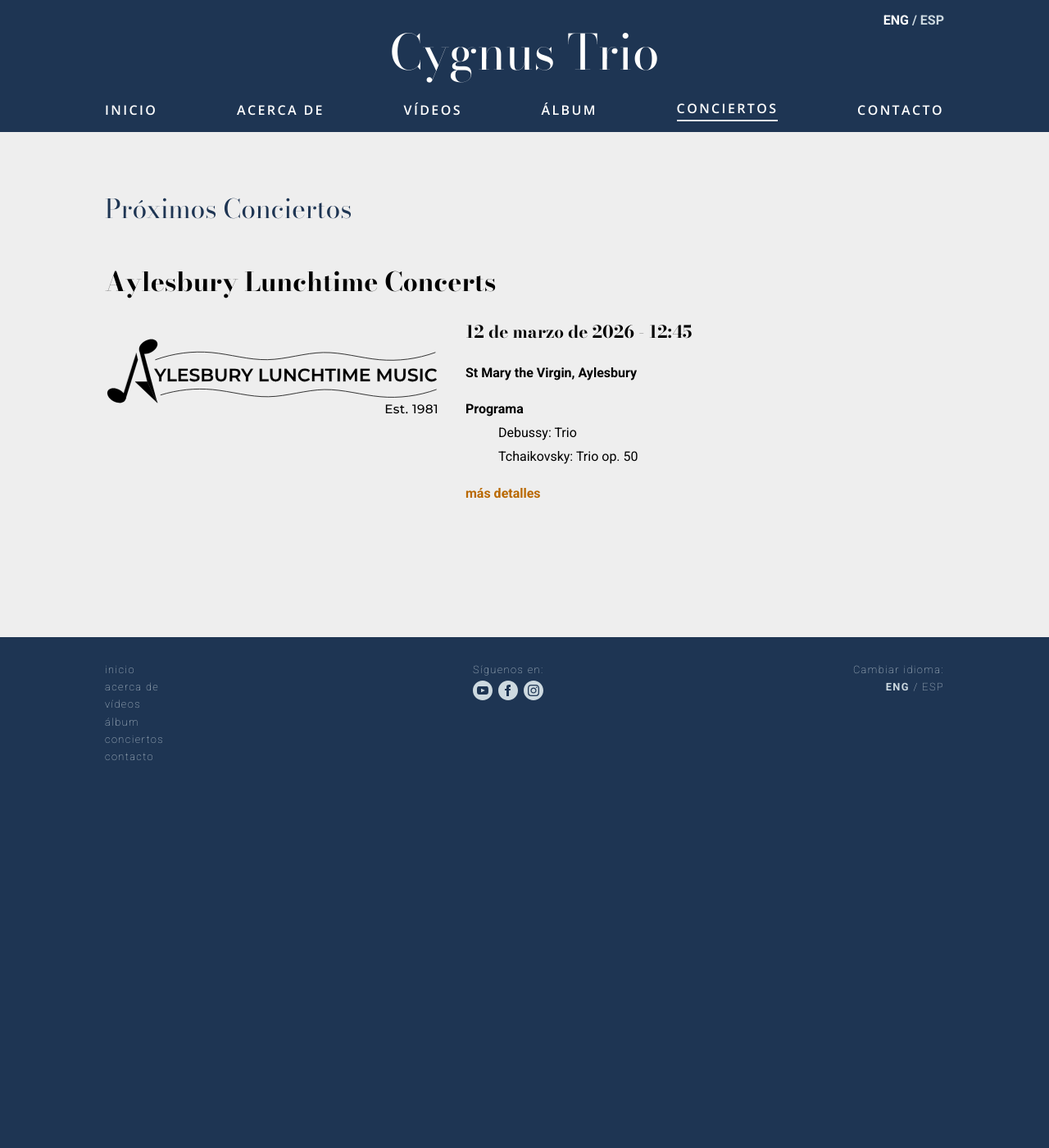
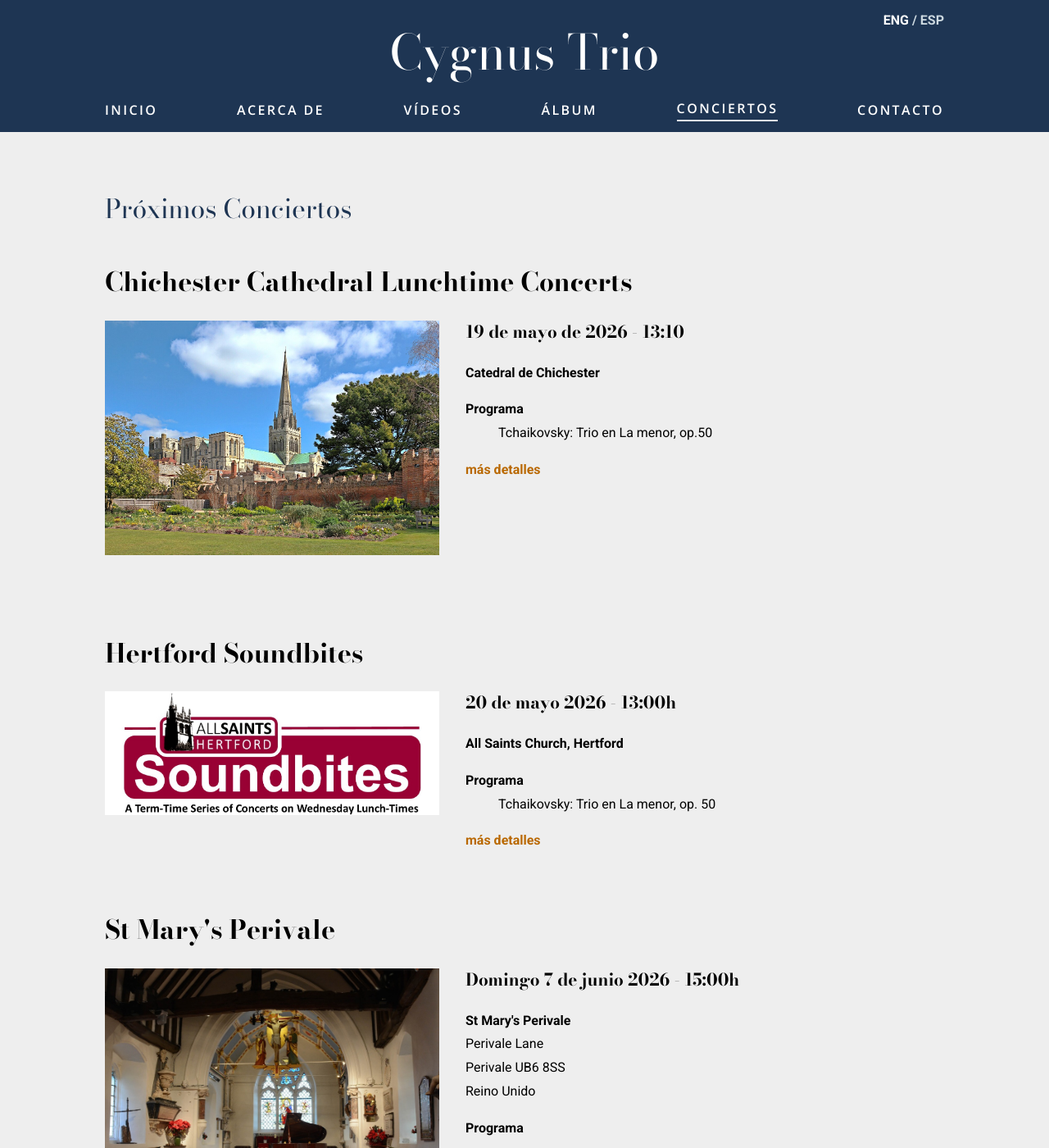
Before and after one commit to javiermontanana/cygnus-trio-website, a Jekyll site: the page built from es/conciertos.html, in a window 1280 px wide and 1400 px high. Shown: the whole window at 82% size. Built offline with Jekyll 4.4.1, drawn with Linux system fonts in a browser that asks for light colours.

Commit message:
concerts

```diff
--- a/_data/past-concerts.yml
+++ b/_data/past-concerts.yml
@@ -1,5 +1,41 @@
 
 
+- 2026-03-12-Aylesbury:
+  title:
+    en: Aylesbury Lunchtime Concerts
+    es: Aylesbury Lunchtime Concerts
+  tagline:
+    en:
+    es:
+  image-path: /images/concerts/aylesbury-lunchtime-concerts-logo.svg
+  date-time:
+    en: 12 March 2026 - 12:45
+    es: 12 de marzo de 2026 - 12:45
+  venue:
+    name:
+     en: St Mary the Virgin, Aylesbury
+     es: St Mary the Virgin, Aylesbury
+    address:
+      en:
+      es:
+  programme:
+    en:
+      - "Debussy: Trio"
+      - "Tchaikovsky: Trio op. 50"
+    es:
+      - "Debussy: Trio"
+      - "Tchaikovsky: Trio op. 50"
+  more-info-link-path: https://aylesburylunchtimemusic.co.uk/concerts/2026-03-12/
+  homepage-title:
+    en: Aylesbury Lunchtime Concerts
+    es: Aylesbury Lunchtime Concerts
+  homepage-line1:
+    en: 12 March
+    es: 12 de enero
+  homepage-line2:
+    en: Debussy and Tchaikovsky
+    es: Debussy y Tchaikovsky
+  homepage-more-info-link: true
 
 - 2026-01-13-Chichester:
   title:
--- a/_data/upcoming-concerts.yml
+++ b/_data/upcoming-concerts.yml
@@ -1,43 +1,119 @@
 
-- 2026-03-12-Aylesbury:
+
+- 2026-05-19-Chichester:
   title:
-    en: Aylesbury Lunchtime Concerts
-    es: Aylesbury Lunchtime Concerts
+    en: Chichester Cathedral Lunchtime Concerts
+    es: Chichester Cathedral Lunchtime Concerts
   tagline:
     en:
     es:
-  image-path: /images/concerts/aylesbury-lunchtime-concerts-logo.svg
+  image-path: /images/concerts/chichester-cathedral.jpg
   date-time:
-    en: 12 March 2026 - 12:45
-    es: 12 de marzo de 2026 - 12:45
+    en: 19 May 2026 - 1:10pm
+    es: 19 de mayo de 2026 - 13:10
   venue:
     name:
-     en: St Mary the Virgin, Aylesbury
-     es: St Mary the Virgin, Aylesbury
+     en: Chichester Cathedral
+     es: Catedral de Chichester
     address:
       en:
       es:
   programme:
     en:
-      - "Debussy: Trio"
-      - "Tchaikovsky: Trio op. 50"
+      - "Tchaikovsky: Trio in A minor op. 50"
     es:
-      - "Debussy: Trio"
-      - "Tchaikovsky: Trio op. 50"
-  more-info-link-path: https://aylesburylunchtimemusic.co.uk/concerts/2026-03-12/
+      - "Tchaikovsky: Trio en La menor, op.50"
+  more-info-link-path: "https://www.chichestercathedral.org.uk/events/lunchtime-concert-cygnus-trio-piano-trio-0"
   homepage-title:
-    en: Aylesbury Lunchtime Concerts
-    es: Aylesbury Lunchtime Concerts
+    en: Chichester Cathedral
+    es: Catedral de Chichester
   homepage-line1:
-    en: 12 March
-    es: 12 de enero
+    en: 19 May
+    es: 19 de may
   homepage-line2:
-    en: Debussy and Tchaikovsky
-    es: Debussy y Tchaikovsky
+    en:
+    es:
   homepage-more-info-link: true
 
 
+- 2026-05-20-hertford:
+  title:
+    en: "Hertford Soundbites"
+    es: "Hertford Soundbites"
+  tagline:
+    en:
+    es:
+  image-path: /images/concerts/hertford-allsaints.jpg
+  date-time:
+    en: "20 May 2026 - 1pm"
+    es: "20 de mayo 2026 - 13:00h"
+  venue:
+    name:
+      en: All Saints Church, Hertford
+      es: All Saints Church, Hertford
+    address:
+      en:
+      - Queen's Road
+      - SG13 8AY
+      - Hertford
+      es:
+  programme:
+    en:
+      - "Tchaikovsky: Trio in A minor, op. 50"
+    es:
+      - "Tchaikovsky: Trio en La menor, op.  50"
+  more-info-link-path: https://www.allsaintshertford.org/concerts.php
+  homepage-title:
+    en: "Hertford Soundbites"
+    es: "Hertford Soundbites"
+  homepage-line1:
+    en: "20 May - 1pm"
+    es: "20 de mayo - 13:00h"
+  homepage-line2:
+    en: Tchaikovsky
+    es: Tchaikovsky
+  homepage-more-info-link: true
 
+- 2026-06-07-st-marys-perivale:
+  title:
+    en: "St Mary's Perivale"
+    es: "St Mary's Perivale"
+  tagline:
+    en:
+    es:
+  image-path: /images/concerts/st-marys-perivale.jpg
+  date-time:
+    en: Sunday 7 June 2026 - 3pm
+    es: Domingo 7 de junio 2026 - 15:00h
+  venue:
+    name:
+      en: St Mary's Perivale
+      es: St Mary's Perivale
+    address:
+      en:
+        - Perivale Lane
+        - Perivale UB6 8SS
+        - United Kingdom
+      es:
+        - Perivale Lane
+        - Perivale UB6 8SS
+        - Reino Unido
+  programme:
+    en:
+
+    es:
+
+  more-info-link-path: https://www.st-marys-perivale.org.uk/
+  homepage-title:
+    en: "St Mary's Perivale"
+    es: "St Mary's Perivale"
+  homepage-line1:
+    en: "Sunday 7 June"
+    es: "Domingo 7 de junio"
+  homepage-line2:
+    en:
+    es:
+  homepage-more-info-link: true
 
 
 
```
Also changed, not shown: 1 other file.
